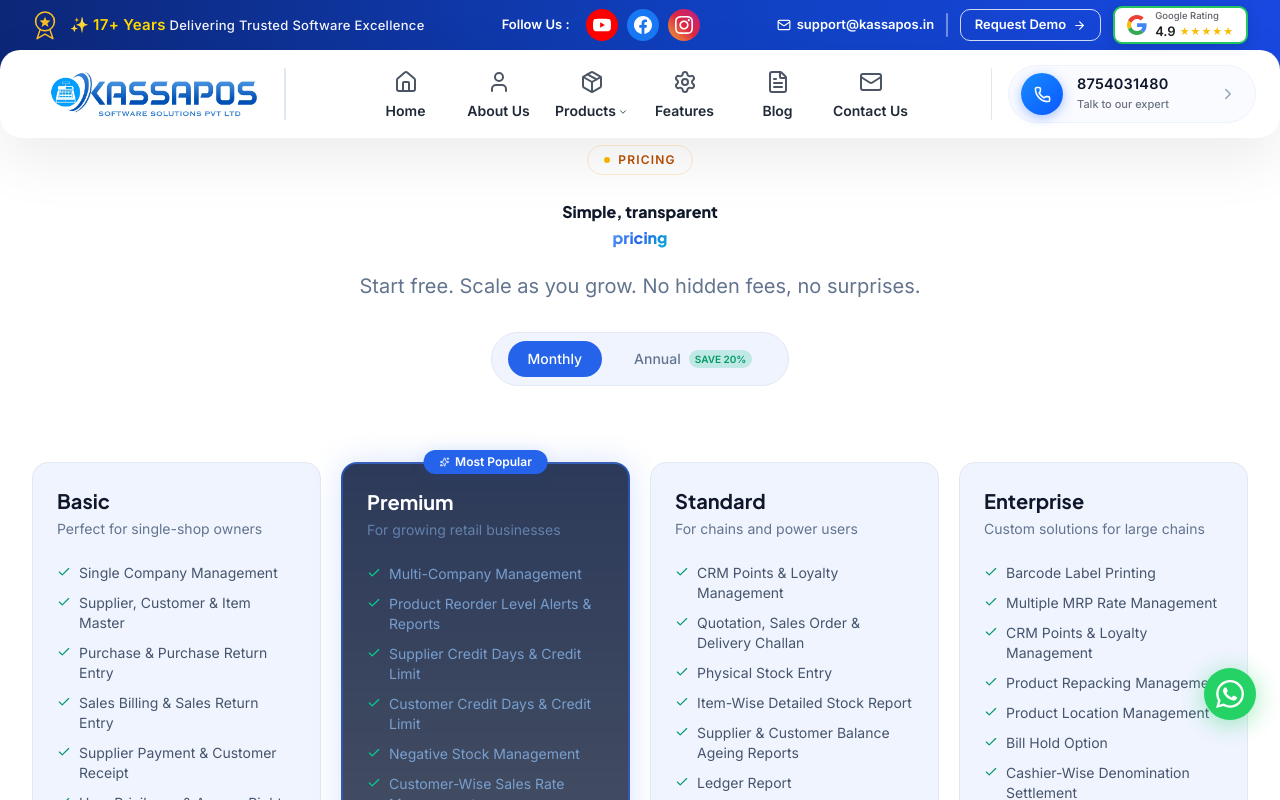
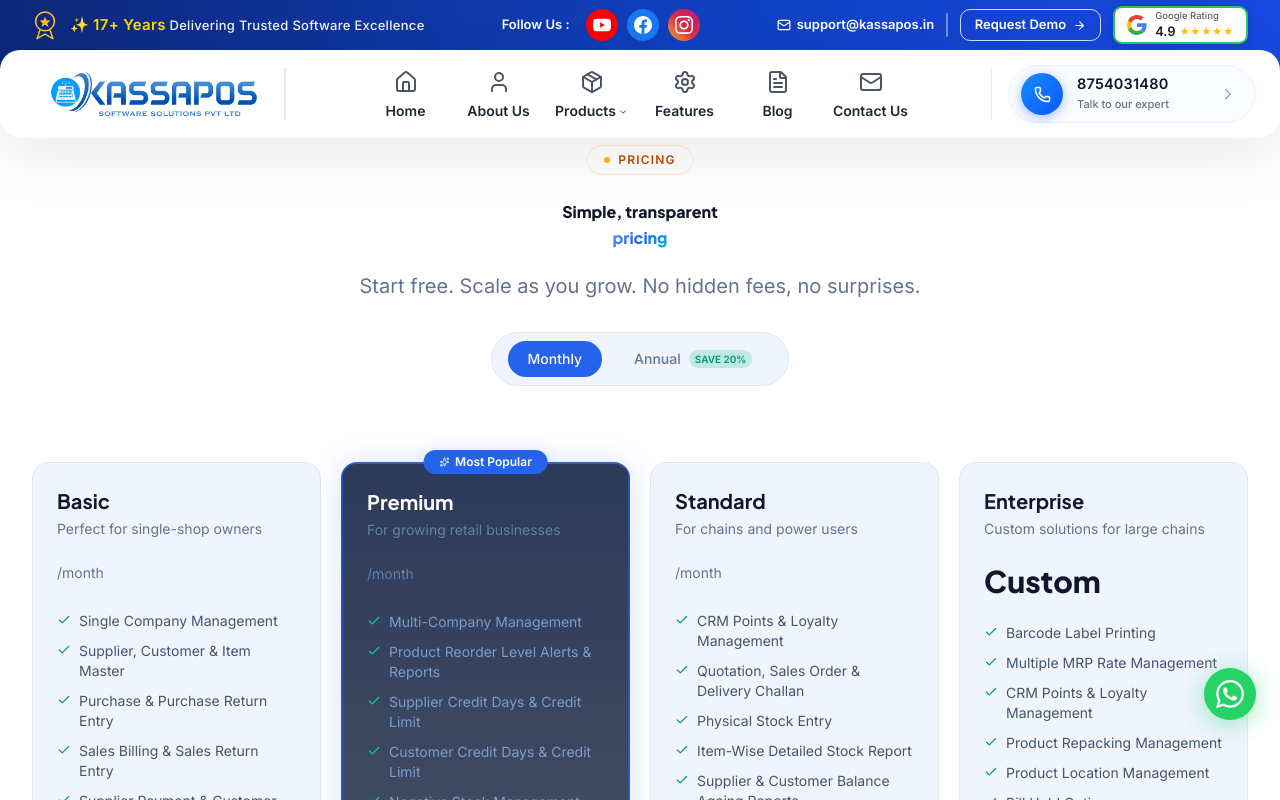
Before and after one commit to saravanaecom/kassaWebSite, a Next.js app: page /pricing in a window 1280 px wide. Shown: the top 800 px of the page. Built offline with nearby package versions, Linux system fonts and the light colour scheme.

Commit message:
Add files via upload

```diff
--- a/src/app/pricing/page.tsx
+++ b/src/app/pricing/page.tsx
@@ -136,7 +136,24 @@ export default function PricingPage() {
                   <p className={`text-sm ${plan.popular ? "text-brand-100/50" : "text-slate-500"}`}>{plan.tagline}</p>
                 </div>
 
-
+                {/* Price */}
+                <div>
+                  {plan.custom ? (
+                    <div className={`text-3xl font-extrabold font-display ${plan.popular ? "text-white" : "text-slate-900"}`}>Custom</div>
+                  ) : (
+                    <div className="flex items-end gap-1.5">
+                      {/* <span className={`text-4xl font-extrabold font-display ${plan.popular ? "text-white" : "text-slate-900"}`}>
+                        ₹{(annual ? plan.annualPrice : plan.monthlyPrice).toLocaleString("en-IN")}
+                      </span> */}
+                      <span className={`text-sm pb-1 ${plan.popular ? "text-brand-100/50" : "text-slate-500"}`}>/month</span>
+                    </div>
+                  )}
+                  {/* {annual && !plan.custom && (
+                    // <p className="text-xs text-emerald-600 mt-1">
+                    //   Save ₹{((plan.monthlyPrice - plan.annualPrice) * 12).toLocaleString("en-IN")}/year
+                    // </p>
+                  )} */}
+                </div>
 
                 {/* Features */}
                 <ul className="flex flex-col gap-2.5 flex-1">
```
